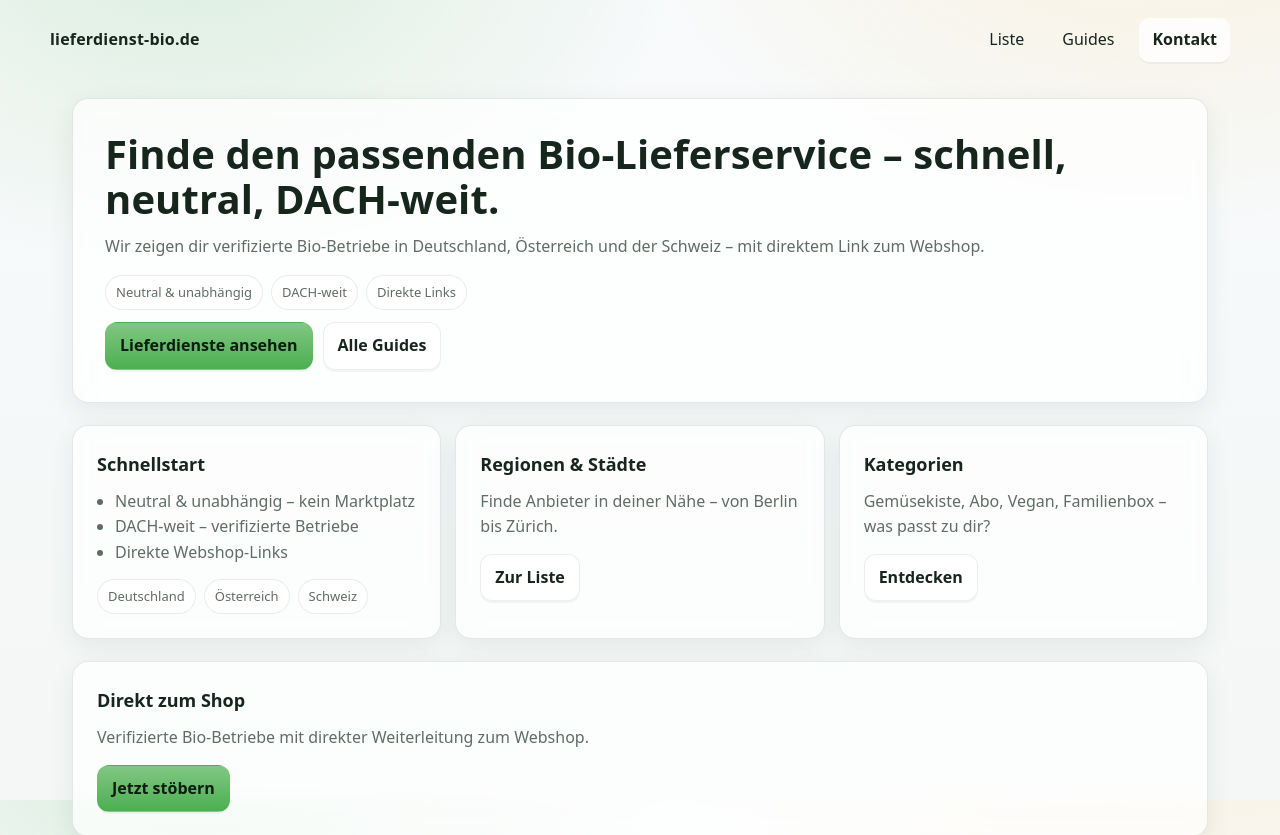
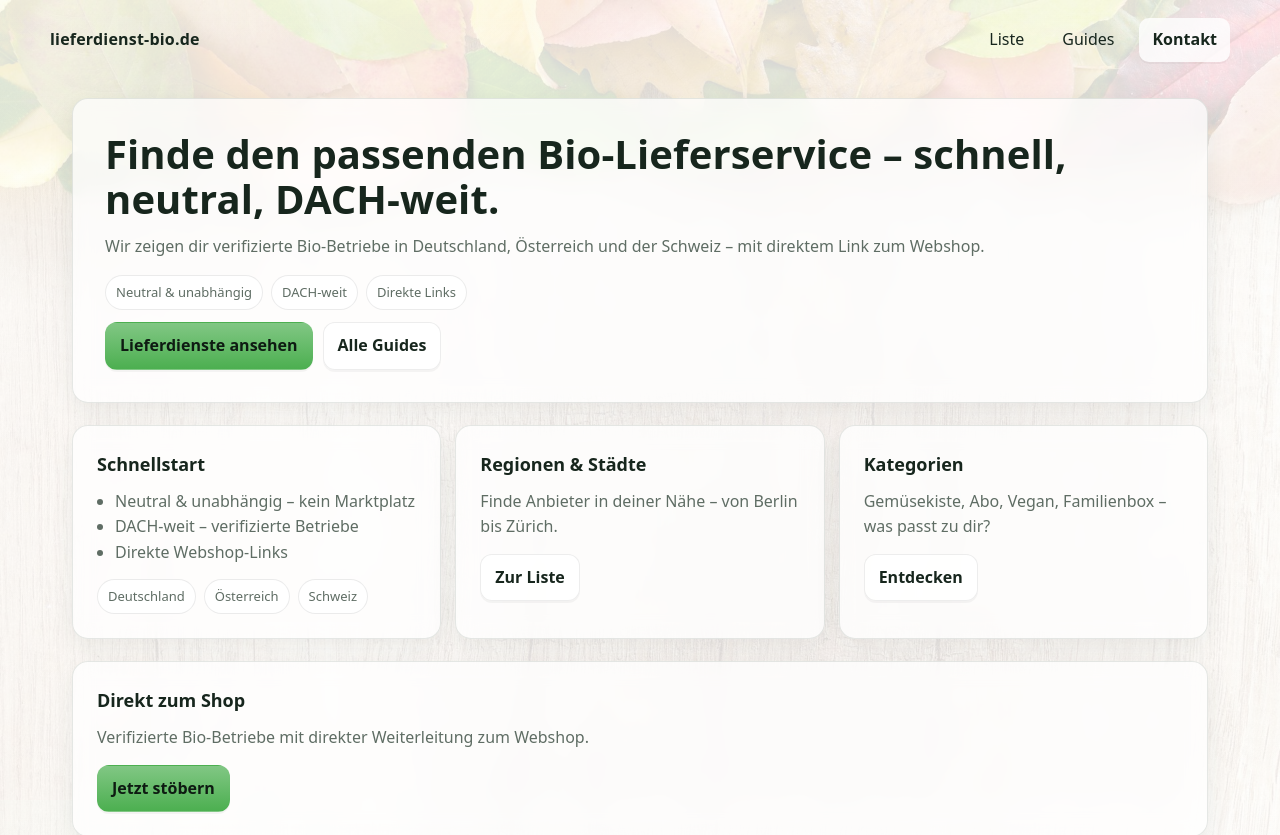
Before and after one commit to TonyB-ux/lieferdienst, a Next.js app: page / in a window 1280 px wide. Shown: the top 835 px of the page. Built offline with nearby package versions, Linux system fonts and the light colour scheme.

Commit message:
Hintergrundbild

```diff
--- a/src/app/globals.css
+++ b/src/app/globals.css
@@ -31,9 +31,16 @@ body{
   margin:0;
   color:var(--text);
   background:
-    radial-gradient(52rem 36rem at 15% -10%, rgba(129,199,132,.25), transparent 60%),
-    radial-gradient(56rem 40rem at 90% -20%, rgba(249,199,79,.18), transparent 60%),
-    linear-gradient(180deg, var(--bg-0), var(--bg-1));
+    /* weicher Overlay für Lesbarkeit */
+    linear-gradient(180deg, rgba(255,255,255,.84), rgba(255,255,255,.80)),
+    /* optional dezente Farbfläche */
+    radial-gradient(52rem 36rem at 15% -10%, rgba(129,199,132,.18), transparent 60%),
+    /* das eigentliche Hintergrundbild */
+    url("/bg/edel-bio.webp");
+  background-size: cover;            /* Bild füllt die Fläche */
+  background-position: center;       /* zentriert */
+  background-repeat: no-repeat;
+  background-attachment: fixed;      /* Parallax-Effekt (bei iOS ggf. janky, kannst du weglassen) */
   font: 16px/1.6 system-ui, -apple-system, Segoe UI, Roboto, Inter, Arial, sans-serif;
   -webkit-font-smoothing: antialiased;
   -moz-osx-font-smoothing: grayscale;
```
Also changed, not shown: public/bg/edel-bio.webp (added).
